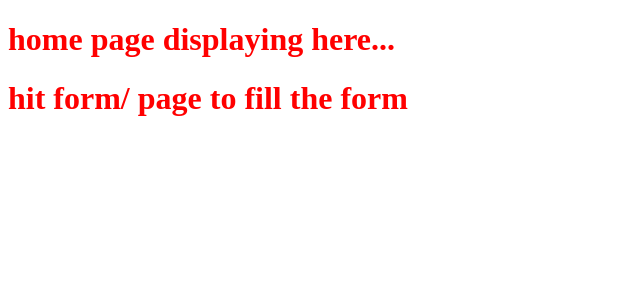
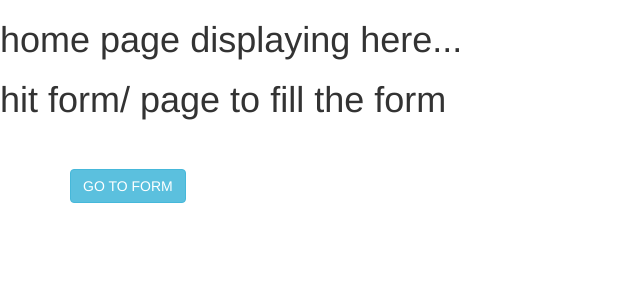
Before and after one commit to paras1244/forms_rendaring, a Django app: page / in a window 1280 px wide. Shown: the top 300 px of the page, without its empty margins (0-640 px from the left). Run offline with Django 4.2, Linux system fonts and the light colour scheme.

Commit message:
added buttons to redirect

```diff
--- a/forms_randering/urls.py
+++ b/forms_randering/urls.py
@@ -19,7 +19,7 @@ from form_one.views import index, form_name_view
 
 urlpatterns = [
     path('admin/', admin.site.urls),
-    path('', index),
-    path('form/', form_name_view),
+    path('', index, name="home_page"),
+    path('form/', form_name_view, name="form_page"),
 
 ]
--- a/templates/form_one/home.html
+++ b/templates/form_one/home.html
@@ -7,10 +7,19 @@
           content="width=device-width, user-scalable=no, initial-scale=1.0, maximum-scale=1.0, minimum-scale=1.0">
     <meta http-equiv="X-UA-Compatible" content="ie=edge">
     <link rel="stylesheet" href="{% static "style.css" %}">
+    <link rel="stylesheet" href="https://cdn.jsdelivr.net/npm/bootstrap@3.4.1/dist/css/bootstrap.min.css" integrity="sha384-HSMxcRTRxnN+Bdg0JdbxYKrThecOKuH5zCYotlSAcp1+c8xmyTe9GYg1l9a69psu" crossorigin="anonymous">
     <title>Home</title>
 </head>
 <body>
     <h1>home page displaying here... </h1>
     <h1>hit form/ page to fill the form </h1>
+
+        <div class="container" style="margin-top: 50px">
+            <a href="{% url 'form_page' %}">
+                <button type="button" class="btn btn-info">
+                    GO TO FORM
+                </button>
+            </a>
+        </div>
 </body>
 </html>
```
Also changed, not shown: templates/form_one/form_page.html (+10 -1 lines).
